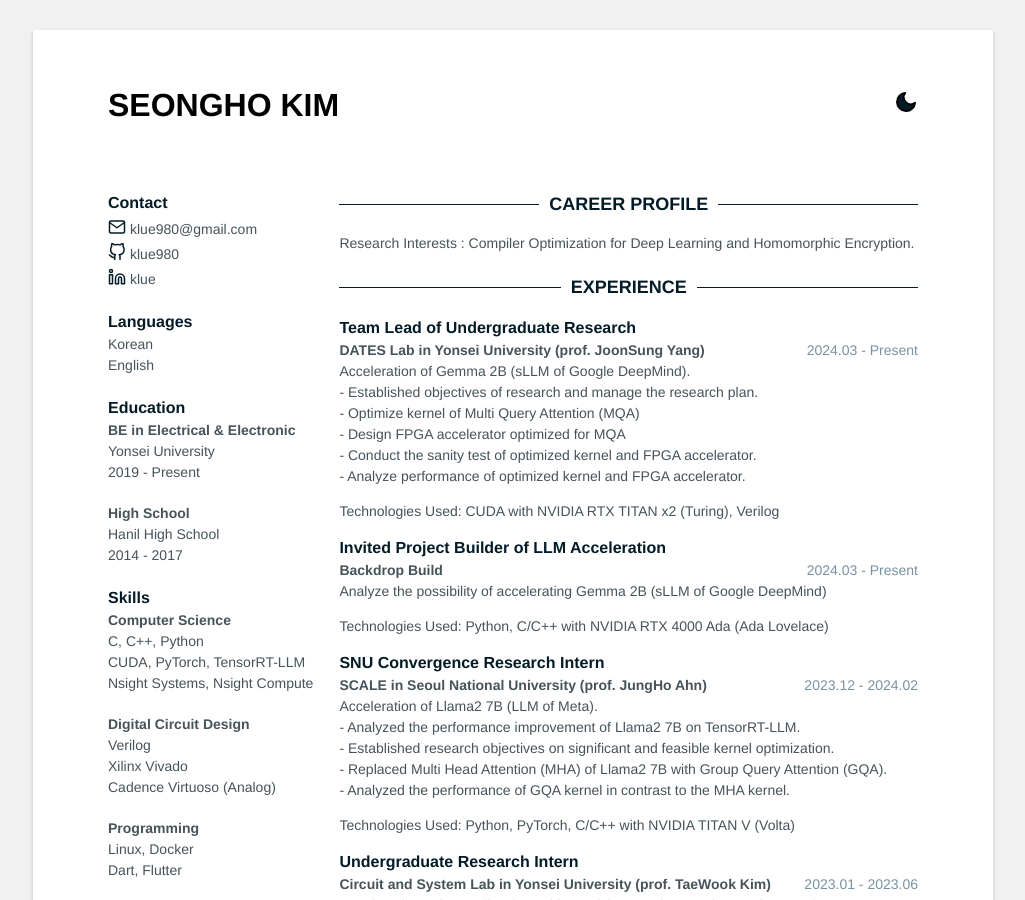
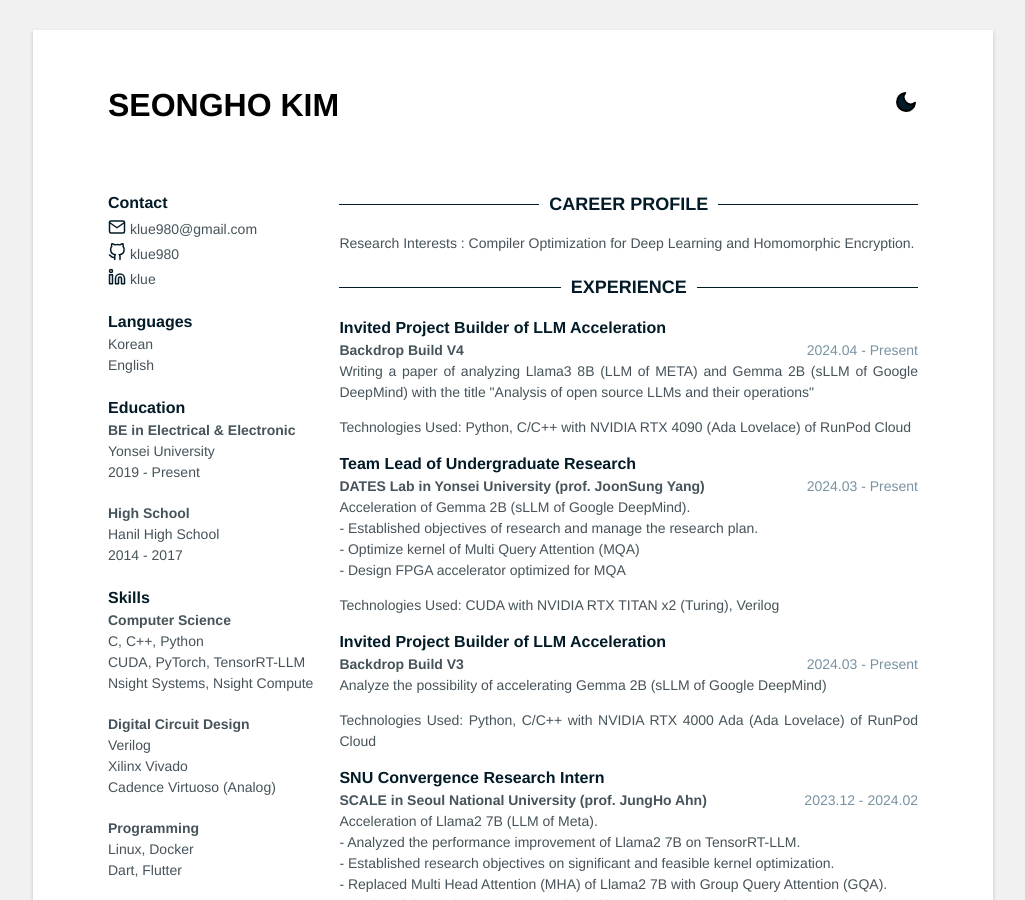
Before and after one commit to klue980/klue980.github.io, a Jekyll site: the page built from index.html, in a window 1280 px wide and 900 px high. Shown: the whole window, without its empty margins (127-1152 px from the left). Built offline with Jekyll 4.4.1, drawn with Linux system fonts in a browser that asks for light colours.

Commit message:
update experience

```diff
--- a/_data/data.yml
+++ b/_data/data.yml
@@ -51,6 +51,14 @@
 
 # Experience
 experience:
+  - role: Invited Project Builder of LLM Acceleration
+    time: 2024.04 - Present
+    company: Backdrop Build V4
+    details:
+      - Writing a paper of analyzing Llama3 8B (LLM of META) and Gemma 2B (sLLM of Google DeepMind) with the title "Analysis of open source LLMs and their operations"
+    technologies_used: |
+      Python, C/C++ with NVIDIA RTX 4090 (Ada Lovelace) of RunPod Cloud
+
   - role: Team Lead of Undergraduate Research
     time: 2024.03 - Present
     company: DATES Lab in Yonsei University (prof. JoonSung Yang)
@@ -59,18 +67,16 @@
       - "- Established objectives of research and manage the research plan."
       - "- Optimize kernel of Multi Query Attention (MQA)"
       - "- Design FPGA accelerator optimized for MQA"
-      - "- Conduct the sanity test of optimized kernel and FPGA accelerator."
-      - "- Analyze performance of optimized kernel and FPGA accelerator."
     technologies_used: |
       CUDA with NVIDIA RTX TITAN x2 (Turing), Verilog
 
   - role: Invited Project Builder of LLM Acceleration
     time: 2024.03 - Present
-    company: Backdrop Build
+    company: Backdrop Build V3
     details:
       - Analyze the possibility of accelerating Gemma 2B (sLLM of Google DeepMind)
     technologies_used: |
-      Python, C/C++ with NVIDIA RTX 4000 Ada (Ada Lovelace)
+      Python, C/C++ with NVIDIA RTX 4000 Ada (Ada Lovelace) of RunPod Cloud
 
   - role: SNU Convergence Research Intern
     time: 2023.12 - 2024.02
```
